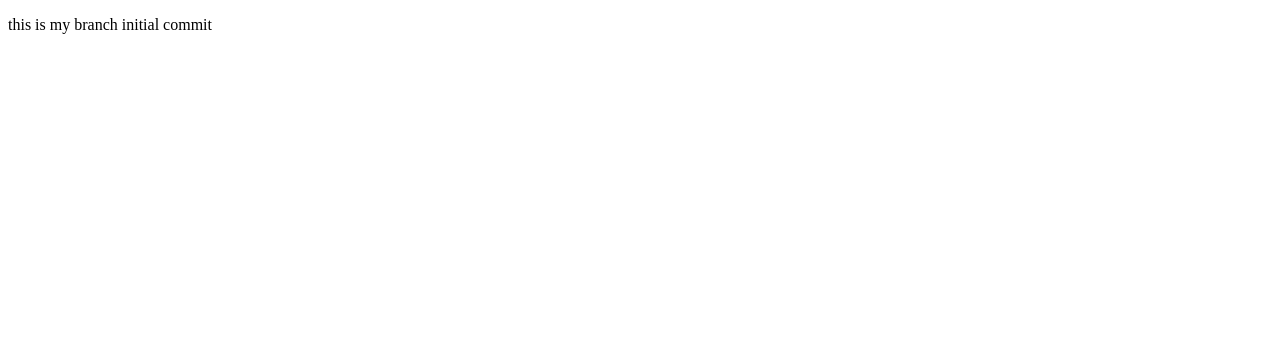
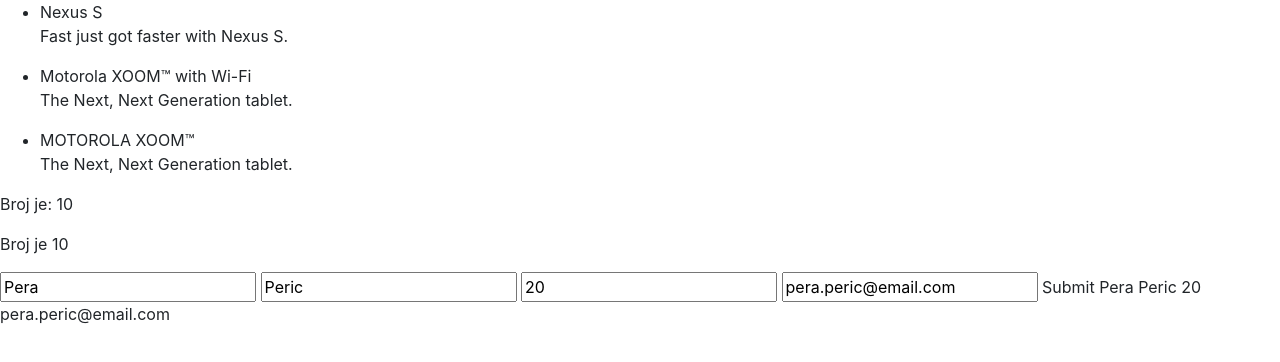
Before and after one commit to Marko1990x/AngularJsTeamWorkClass, a plain HTML site: page cas1/index.html in a window 1280 px wide. Drawn offline with nearby package versions, Linux system fonts and the light colour scheme.

Commit message:
zadatak1 completed
zavrsen zadatak 1

```diff
--- /dev/null
+++ b/cas1/app.js
@@ -0,0 +1,47 @@
+// Definisanje `angularjsKurs` modula https://api.myjson.com/bins/y0p5s
+var angularjsKurs = angular.module('angularjsKurs', []);
+
+// Definisanje `AngularJSKursController` kontrolera u `angularjsKurs` modulu
+angularjsKurs.controller(
+    'AngularJSKursController',
+    function AngularJSKursController($scope) {
+        $scope.phones = [
+            {
+                name: 'Nexus S',
+                snippet: 'Fast just got faster with Nexus S.'
+            },
+            {
+                name: 'Motorola XOOM™ with Wi-Fi',
+                snippet: 'The Next, Next Generation tablet.'
+            },
+            {
+                name: 'MOTOROLA XOOM™',
+                snippet: 'The Next, Next Generation tablet.'
+            }
+        ];
+        $scope.name = 'world';
+        $scope.count = 10;
+
+        $scope.increment = () => {
+            $scope.count++;
+        }
+
+        $scope.firstName = 'Pera';
+        $scope.lastName = 'Peric';
+        $scope.age = 20;
+        $scope.email = 'pera.peric@email.com';
+
+        $scope.submit = () => {
+            const userObj = {
+                name: $scope.firstName,
+                lastName: $scope.lastName,
+                age: $scope.age,
+                email: $scope.email
+            }
+
+            console.log(`userObj`);
+            console.log(userObj);
+
+        }
+    }
+);
--- a/cas1/index.html
+++ b/cas1/index.html
@@ -1,14 +1,38 @@
 <!DOCTYPE html>
-<html lang="en">
+<html lang="en" ng-app="angularjsKurs">
+
 <head>
-    <meta charset="UTF-8">
-    <meta name="viewport" content="width=device-width, initial-scale=1.0">
-    <meta http-equiv="X-UA-Compatible" content="ie=edge">
-    <title>Document</title>
+    <meta charset="utf-8" />
+    <title>My HTML File</title>
+    <link rel="stylesheet" href="lib/bootstrap/dist/css/bootstrap.css" />
+    <link rel="stylesheet" href="./style.css" />
+    <script src="lib/angular/angular.js"></script>
+    <script src="app.js"></script>
 </head>
 <body>
+    <div ng-controller="AngularJSKursController">
+        <ul>
+            <li ng-repeat="phone in phones">
+                <span>{{ phone.name }}</span>
+                <p>{{phone.snippet}}</p>
+            </li>
+        </ul>
+        <p ng-click="count = count + 1">Broj je: {{count}} </p>
+        <p ng-dblclick="increment();">Broj je {{count}}</p>
+        <form>
+            <input type="text" ng-model="firstName">
+            <input type="text" ng-model="lastName">
+            <input type="number" ng-model="age">
+            <input type="email" ng-model="email">
 
-    <p>this is my branch initial commit</p>
+            <a ng-click="submit();">Submit</a>
 
+            {{firstName}}
+            {{lastName}}
+            {{age}}
+            {{email}}
+        </form>
+    </div>
 </body>
+
 </html>
```
